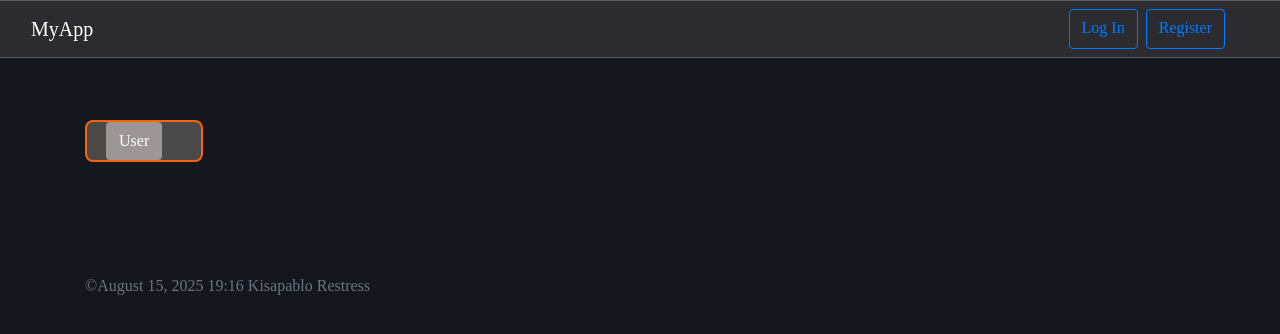
After one commit to kisapablo/forum, a PHP site: template Templates/Navigation/admin.twig in a window 1280 px wide. The commit adds this page. Shown: the top 334 px of the page. Run offline with PHP 8.4, Linux system fonts and the light colour scheme; the template is opened without the code that fills it, so the values that code supplies are empty; some libraries are stand-ins or nearby versions.

Commit message:
Add unfunctionally admin panel update styles, fix visible icons, add filter in toolbar

```diff
--- a/Templates/Navigation/PersonalCabinet-SelectPosts.twig
+++ b/Templates/Navigation/PersonalCabinet-SelectPosts.twig
@@ -5,8 +5,7 @@
 {% endblock %}
 {% block body %}
     {% for post in posts %}
-        <div class="post">
-            <div class="post__body post__body-colors">
+        <div class="post__body post__body-colors post__body-hover">
             <div class="post-title">
                 <a target="_blank" href="{{ url('posts/' ~ post.id) }}">
                     <h5 class="post-title">{{ post.title|escape }}</h5></a>
@@ -25,6 +24,5 @@
             </div>
             <span class="post-publication-date">{{ post.publication_data|date("F d, Y, H:m ") }}</span>
         </div>
-        </div>
     {% endfor %}
 {% endblock %}
--- a/Templates/Navigation/PersonalCabinet.twig
+++ b/Templates/Navigation/PersonalCabinet.twig
@@ -11,7 +11,7 @@
                  class="avatar-full" alt="UserIcon" STYLE="height: 9rem">
         {% endif %}
         {#                Необходимо для наилучшей работы что то из двух одно без стиля другое контейнер #}
-        {# <div class="container"> #}
+{#                 <div class="container">#}
         <div class="profile-text">
             <h5 class="profile-title">{# Kisapablo Restress #}{{ user.name }}</h5>
             <a class="nav-button profile-role"> {{ user.role_id |default('User') }}</a>
@@ -23,9 +23,8 @@
             <a href="{{ url('user/posts/select') }}" class="nav-button builder-color">Search Your Posts</a>
             <a class="nav-button user-color" href="{{ url('user/icons/default') }}">Select default ico</a>
             <div class="profile_info">
-                <div class="upload_user-ico">
                     <a class="nav-button info-color" href="{{ url('user/UserEditor') }}">Update user info</a>
-                </div>
+                    <a class="nav-button secret-color" href="{{ url('admin') }}">Admin panel</a>
             </div>
         </div>
     </div>
--- a/Templates/Navigation/SelectAvatar.twig
+++ b/Templates/Navigation/SelectAvatar.twig
@@ -7,7 +7,7 @@
         <h1 class="latestPosts">Выберите иконку из ниже предоставленных.</h1>
         <form method="POST" action="{{ url('user/icons/debug') }}" class="mb-5">
             <div class="ico__view-body ico__view-visible-colors">
-                {% for icon in icons %}
+                {% for icon in dicons %}
                     <span class="ico__view-bodycolors">
                 <label>
 <input type="radio" name="selected_icon" value="{{ icon.id }}" style="display: none;">
--- /dev/null
+++ b/Templates/Navigation/admin.twig
@@ -0,0 +1,17 @@
+{% extends 'base.twig' %}
+
+{% block title %}
+    Personal Cabinet
+{% endblock %}
+{% block body %}
+    <div class="profile__body profile__body-color">
+        {% if icons.icon_name is not null %}
+            <img src="{{ icons.icon_name }}"
+                 class="avatar-full" alt="UserIcon" STYLE="height: 9rem">
+        {% endif %}
+        <div class="container">
+            <h5 class="profile-title">{# Kisapablo Restress #}{{ user.name }}</h5>
+            <a class="nav-button profile-role"> {{ user.role_id |default('User') }}</a>
+        </div>
+        </div>
+{% endblock %}
--- a/Templates/Navigation/navigation.twig
+++ b/Templates/Navigation/navigation.twig
@@ -1,11 +1,12 @@
 <nav class="navbar fixed-top">
     <div class="container-fluid">
         <a class="navbar-brand" href="{{ base_url() }}">MyApp</a>
-        <div class="d-flex">
+        <div class="nav__body-buttons">
             {% if user is null %}
-                <div class="flex">
+                <div class="nav__body-buttons">
                 <a class="nav-button auth-color" href="{{ url('user/login') }}">Log In</a>
                 <a class="nav-button auth-color" href="{{ url('user/registration') }}">Register</a>
+                </div>
             {% else %}
                 <a type="button" class="nav-button builder-color" href="{{ url('posts/builders') }}">Public new
                     post(Beta) </a>
@@ -14,12 +15,6 @@
                 <img src="{{ icons.icon_name }}" alt="Avatar" class="avatar">
                 <span class="user">{# Kisapablo Restless #} {{ user.name }} </span>
                 {# rounded-circle me-2 p-1 #}
-                </div>
-            {% endif %}
-            {% if userInfo is not null %}
-                <div>
-                    {{ userInfo['name'] }}
-                </div>
             {% endif %}
         </div>
     </div>
--- a/Templates/base.twig
+++ b/Templates/base.twig
@@ -18,7 +18,7 @@
 <body>
 <!-- Навигация переехала в /navigation/navigation.twig -->
 {% include 'Navigation/navigation.twig' %}
-<div class="container">
+<div class="container container-visible">
     {% block body %}{% endblock %}
 </div>
 
--- a/css/movetext.css
+++ b/css/movetext.css
@@ -16,14 +16,17 @@ body {
     font-size: 1rem;
     line-height: 1.5;
     color: #ffffff;
-    }
+}
 
 html {
     background-color: #15171e;
 }
 
+.container-visible {
+    padding-top: 120px; /* 70 default*/
+}
+
 .container {
-    padding-top: 120px; /* 70 default*/
     max-width: 1140px;
     width: 100%;
     padding-right: 15px;
@@ -234,7 +237,7 @@ html {
     background-color: #aaaaaa;
 }
 
-.comment-color{
+.comment-color {
     /* background-color: #23252b; */
 }
 
@@ -258,7 +261,7 @@ html {
 }
 
 .profile_info {
-    margin-bottom: 0.3rem;
+    margin-top: 0.3rem;
 }
 
 .avatar-full {
@@ -309,10 +312,6 @@ html {
     margin-top: 0.50rem;
 }
 
-.upload_user-ico{
-    margin-top: 0.25rem;
-    margin-bottom: 0.35rem;
-}
 .post-edit {
     padding: .25rem;
     width: 45px;
@@ -341,47 +340,44 @@ html {
 }
 
 .profile-title {
-    margin-top: .1rem;
-    margin-bottom: .1rem;
     color: #e0e0e0;
     font-size: x-large;
-    position: relative;
-    /*bottom: 2.55rem;*/
-    margin-left: 0.3rem;
 }
 
-.ico__view-body{
+.ico__view-body {
     align-items: center;
     flex-direction: column;
     margin-bottom: 10px;
-    }
+}
 
 
-.ico__view-bodycolors{
+.ico__view-bodycolors {
     display: inline-block;
     width: 15rem;
     height: 15rem;
-    border-radius:5rem;
+    border-radius: 5rem;
     background-color: transparent;
 }
-.ico__view-visible-colors{
+
+.ico__view-visible-colors {
     background-color: #898da1;
     border-radius: 5rem;
 }
-.ico__view-bodycolors:hover{
+
+.ico__view-bodycolors:hover {
     transform: scale(1.02);
     box-shadow: 0.25rem 0 0.5rem rgb(184, 182, 182), -0.25rem 0 0.5rem rgb(184, 182, 182);
     background-color: #ffffff;
 }
-.text-avatar{
+
+.text-avatar {
     position: relative;
     left: 3.8rem;
     color: #2f3031;
     font-size: xx-large;
 }
 
-
-.select-avatar{
+.select-avatar {
     display: flex;
     flex-wrap: wrap;
     flex-direction: column;
@@ -391,7 +387,7 @@ html {
     margin-left: 3.9rem;
 }
 
-.post_img_body{
+.post_img_body {
     background-color: #9a8b8b;
     align-items: center;
     flex-direction: row;
@@ -402,34 +398,36 @@ html {
     height: fit-content;
 }
 
-.post_img_body-shadow:hover{
+.post_img_body-shadow:hover {
     transform: scale(1.02);
     border-radius: 2.5rem;
     box-shadow: 0.25rem 0 0.5rem rgba(255, 255, 255, 0.3), -0.25rem 0 0.5rem rgba(248, 241, 241, 0.3);
 }
 
-.post-img{
+.post-img {
     height: 25rem;
 }
-.post-img:first-of-type{
+
+.post-img:first-of-type {
 
 }
 
-.PostPreview-title{
+.PostPreview-title {
 }
 
-.comment-text{
+.comment-text {
     margin-bottom: .75rem;
 }
 
-.Comment__Desc-main{
+.Comment__Desc-main {
     margin-top: 1.5rem;
 }
 
-.comment_h3-body{
+.comment_h3-body {
     margin-top: 3rem;
 }
-.comment-img{
+
+.comment-img {
     width: 7.5rem;
     /*
     Or height: 7.5rem;
@@ -497,7 +495,6 @@ html {
     border-color: #17a2b8;
 }
 
-
 .auth-color {
     color: #007bff;
     border-color: #007bff;
@@ -520,15 +517,26 @@ html {
     border-color: #28a745;
 }
 
-.info-color{
+.info-color {
     color: #d9a336;
     border-color: #d9a336;
 }
 
-.info-color:hover{
+.info-color:hover {
     color: #ffffff;
     background-color: #d9a336;
     border-color: #d9a336;
+}
+
+.secret-color {
+    color: #0f773d;
+    border-color: #0f773d;
+}
+
+.secret-color:hover {
+    color: #ffffff;
+    background-color: #0f773d;
+    border-color: #0f773d;
 }
 
 .profile-role {
@@ -564,7 +572,6 @@ html {
     border-color: #007bff;
 }
 
-
 .avatar {
     border-radius: 50%;
     border-style: none;
@@ -577,7 +584,6 @@ html {
     width: 2rem;
     height: 2rem;
 }
-
 
 .user {
     padding: .5rem;
@@ -602,7 +608,6 @@ html {
     margin-top: 6rem;
 
 }
-
 
 .row {
     display: flex;
@@ -666,15 +671,6 @@ ul {
     margin-bottom: 1rem;
 }
 
-
-textarea input button {
-    margin: 0;
-}
-
-input {
-    margin: 0;
-}
-
 textarea.form-control {
     height: auto;
 }
@@ -702,18 +698,24 @@ label {
     background-color: #f8d7da;
     border-color: #f5c6cb;
 }
-.alert-info{
+
+.alert-info {
     color: #0c5460;
     background-color: #d1ecf1;
     border-color: #bee5eb;
 }
 
-.alert-success{
+.alert-success {
     color: #155724;
     background-color: #d4edda;
     border-color: #c3e6cb;
 }
 
-.d-flex{
+.d-flex {
     display: flex;
 }
+
+.nav__body-buttons {
+    display: flex;
+    height: 2.5rem;
+}
--- a/index.php
+++ b/index.php
@@ -29,6 +29,7 @@ $app->add(new TwigMiddleware($view));
 
 // Routing
 $app->get('/user', [PersonalCabinet::class, 'showPersonalCabinet']);
+$app->get('/admin', [PersonalCabinet::class, 'showAdminPanel']);
 $app->get('/user/login', [UserController::class, 'showUserLoginPage']);
 $app->get('/user/registration', [UserController::class, 'showUserRegistrationPage']);
 $app->get('/user/logout', [UserController::class, 'DeleteSession']);
```
Also changed, not shown: src/Route/PersonalCabinet.php (+37 -2 lines), src/Route/PostsController.php (+6 -1 lines), README.md. Lines whose indentation alone changed are shown as unchanged.
